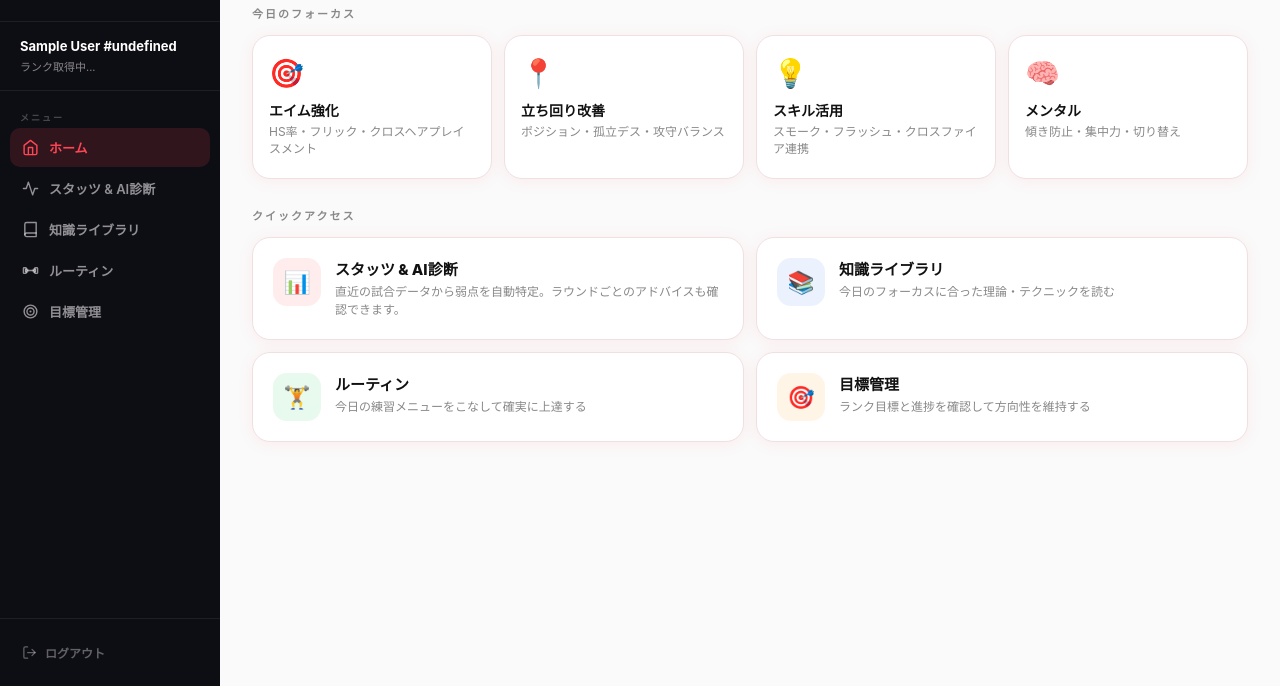
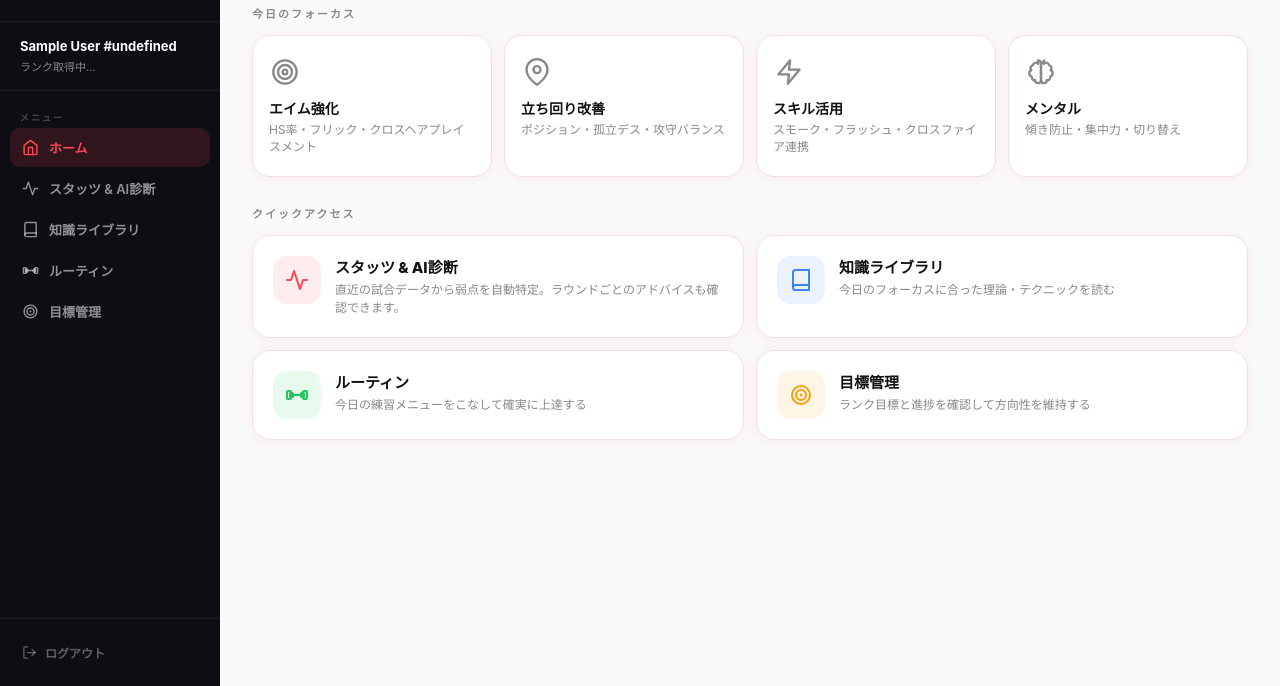
Before and after one commit to codeyou-jp/actmate, a plain HTML site: page index.html in a window 1280 px wide. Shown: the part 114-800 px from the top of the page. Drawn offline with Linux system fonts and the light colour scheme; no server answers; sample sign-in values are in the browser's storage.

Commit message:
全ページSVGアイコン化完了

```diff
--- a/index.html
+++ b/index.html
@@ -110,7 +110,9 @@
   .focus-card:hover{border-color:#ffd0d5;transform:translateY(-2px);box-shadow:0 8px 24px rgba(255,70,85,0.12);}
   .focus-card:active{transform:scale(0.98);}
   .focus-card.active{border-color:var(--red);background:var(--red-light);}
-  .focus-icon{font-size:28px;margin-bottom:10px;}
+  .focus-icon{width:32px;height:32px;margin-bottom:10px;display:flex;align-items:center;justify-content:center;}
+  .focus-icon svg{width:28px;height:28px;color:var(--muted);}
+  .focus-card.active .focus-icon svg{color:var(--red);}
   .focus-name{font-size:14px;font-weight:800;color:var(--text);margin-bottom:4px;}
   .focus-desc{font-size:12px;color:var(--muted);line-height:1.4;}
   .focus-card.active .focus-name{color:var(--red);}
@@ -131,7 +133,8 @@
     transition:all 0.15s;
   }
   .action-card:hover{border-color:#ffd0d5;transform:translateY(-2px);box-shadow:0 8px 24px rgba(255,70,85,0.12);}
-  .action-icon{width:48px;height:48px;border-radius:14px;display:flex;align-items:center;justify-content:center;flex-shrink:0;font-size:22px;}
+  .action-icon{width:48px;height:48px;border-radius:14px;display:flex;align-items:center;justify-content:center;flex-shrink:0;}
+  .action-icon svg{width:24px;height:24px;}
   .action-icon.red{background:rgba(255,70,85,0.1);}
   .action-icon.blue{background:rgba(59,130,246,0.1);}
   .action-icon.green{background:rgba(34,197,94,0.1);}
@@ -263,28 +266,28 @@
       <div class="section-label">今日のフォーカス</div>
       <div class="focus-grid">
         <div class="focus-card" id="focus-aim" onclick="setFocus('aim',this)">
-          <div class="focus-icon">🎯</div>
+          <div class="focus-icon"><svg viewBox="0 0 24 24" fill="none" stroke="currentColor" stroke-width="2" stroke-linecap="round" stroke-linejoin="round"><circle cx="12" cy="12" r="10"/><circle cx="12" cy="12" r="6"/><circle cx="12" cy="12" r="2"/></svg></div>
           <div class="focus-name">エイム強化</div>
           <div class="focus-desc">HS率・フリック・クロスヘアプレイスメント</div>
-          <div class="focus-active-badge">今日のフォーカス ✓</div>
+          <div class="focus-active-badge">今日のフォーカス</div>
         </div>
         <div class="focus-card" id="focus-pos" onclick="setFocus('pos',this)">
-          <div class="focus-icon">📍</div>
+          <div class="focus-icon"><svg viewBox="0 0 24 24" fill="none" stroke="currentColor" stroke-width="2" stroke-linecap="round" stroke-linejoin="round"><path d="M21 10c0 7-9 13-9 13s-9-6-9-13a9 9 0 0118 0z"/><circle cx="12" cy="10" r="3"/></svg></div>
           <div class="focus-name">立ち回り改善</div>
           <div class="focus-desc">ポジション・孤立デス・攻守バランス</div>
-          <div class="focus-active-badge">今日のフォーカス ✓</div>
+          <div class="focus-active-badge">今日のフォーカス</div>
         </div>
         <div class="focus-card" id="focus-util" onclick="setFocus('util',this)">
-          <div class="focus-icon">💡</div>
+          <div class="focus-icon"><svg viewBox="0 0 24 24" fill="none" stroke="currentColor" stroke-width="2" stroke-linecap="round" stroke-linejoin="round"><polygon points="13,2 3,14 12,14 11,22 21,10 12,10 13,2"/></svg></div>
           <div class="focus-name">スキル活用</div>
           <div class="focus-desc">スモーク・フラッシュ・クロスファイア連携</div>
-          <div class="focus-active-badge">今日のフォーカス ✓</div>
+          <div class="focus-active-badge">今日のフォーカス</div>
         </div>
         <div class="focus-card" id="focus-mental" onclick="setFocus('mental',this)">
-          <div class="focus-icon">🧠</div>
+          <div class="focus-icon"><svg viewBox="0 0 24 24" fill="none" stroke="currentColor" stroke-width="2" stroke-linecap="round" stroke-linejoin="round"><path d="M9.5 2A2.5 2.5 0 0112 4.5v15a2.5 2.5 0 01-4.96-.46 2.5 2.5 0 01-2.96-3.08 3 3 0 01-.34-5.58 2.5 2.5 0 011.32-4.24 2.5 2.5 0 014.44-1.14z"/><path d="M14.5 2A2.5 2.5 0 0112 4.5v15a2.5 2.5 0 004.96-.46 2.5 2.5 0 002.96-3.08 3 3 0 00.34-5.58 2.5 2.5 0 00-1.32-4.24 2.5 2.5 0 00-4.44-1.14z"/></svg></div>
           <div class="focus-name">メンタル</div>
           <div class="focus-desc">傾き防止・集中力・切り替え</div>
-          <div class="focus-active-badge">今日のフォーカス ✓</div>
+          <div class="focus-active-badge">今日のフォーカス</div>
         </div>
       </div>
 
@@ -292,28 +295,28 @@
       <div class="section-label">クイックアクセス</div>
       <div class="quick-grid">
         <a class="action-card" href="tracker.html">
-          <div class="action-icon red">📊</div>
+          <div class="action-icon red"><svg viewBox="0 0 24 24" fill="none" stroke="#FF4655" stroke-width="2" stroke-linecap="round" stroke-linejoin="round"><polyline points="22,12 18,12 15,21 9,3 6,12 2,12"/></svg></div>
           <div>
             <div class="action-title">スタッツ & AI診断</div>
             <div class="action-sub">直近の試合データから弱点を自動特定。ラウンドごとのアドバイスも確認できます。</div>
           </div>
         </a>
         <a class="action-card" href="knowledge.html" id="knowledge-link">
-          <div class="action-icon blue">📚</div>
+          <div class="action-icon blue"><svg viewBox="0 0 24 24" fill="none" stroke="#3b82f6" stroke-width="2" stroke-linecap="round" stroke-linejoin="round"><path d="M4 19.5A2.5 2.5 0 016.5 17H20"/><path d="M6.5 2H20v20H6.5A2.5 2.5 0 014 19.5v-15A2.5 2.5 0 016.5 2z"/></svg></div>
           <div>
             <div class="action-title">知識ライブラリ</div>
             <div class="action-sub" id="knowledge-sub">今日のフォーカスに合った理論・テクニックを読む</div>
           </div>
         </a>
         <a class="action-card" href="routine.html">
-          <div class="action-icon green">🏋️</div>
+          <div class="action-icon green"><svg viewBox="0 0 24 24" fill="none" stroke="#22c55e" stroke-width="2" stroke-linecap="round" stroke-linejoin="round"><rect x="2" y="8" width="4" height="8" rx="1"/><rect x="18" y="8" width="4" height="8" rx="1"/><rect x="5" y="10" width="3" height="4" rx="0.5"/><rect x="16" y="10" width="3" height="4" rx="0.5"/><line x1="8" y1="12" x2="16" y2="12"/></svg></div>
           <div>
             <div class="action-title">ルーティン</div>
             <div class="action-sub">今日の練習メニューをこなして確実に上達する</div>
           </div>
         </a>
         <a class="action-card" href="goal.html">
-          <div class="action-icon yellow">🎯</div>
+          <div class="action-icon yellow"><svg viewBox="0 0 24 24" fill="none" stroke="#f59e0b" stroke-width="2" stroke-linecap="round"><circle cx="12" cy="12" r="9"/><circle cx="12" cy="12" r="5"/><circle cx="12" cy="12" r="1.5" fill="#f59e0b" stroke="none"/></svg></div>
           <div>
             <div class="action-title">目標管理</div>
             <div class="action-sub">ランク目標と進捗を確認して方向性を維持する</div>
```
Also changed, not shown: goal.html (+2 -2 lines), knowledge.html (+4 -4 lines).
